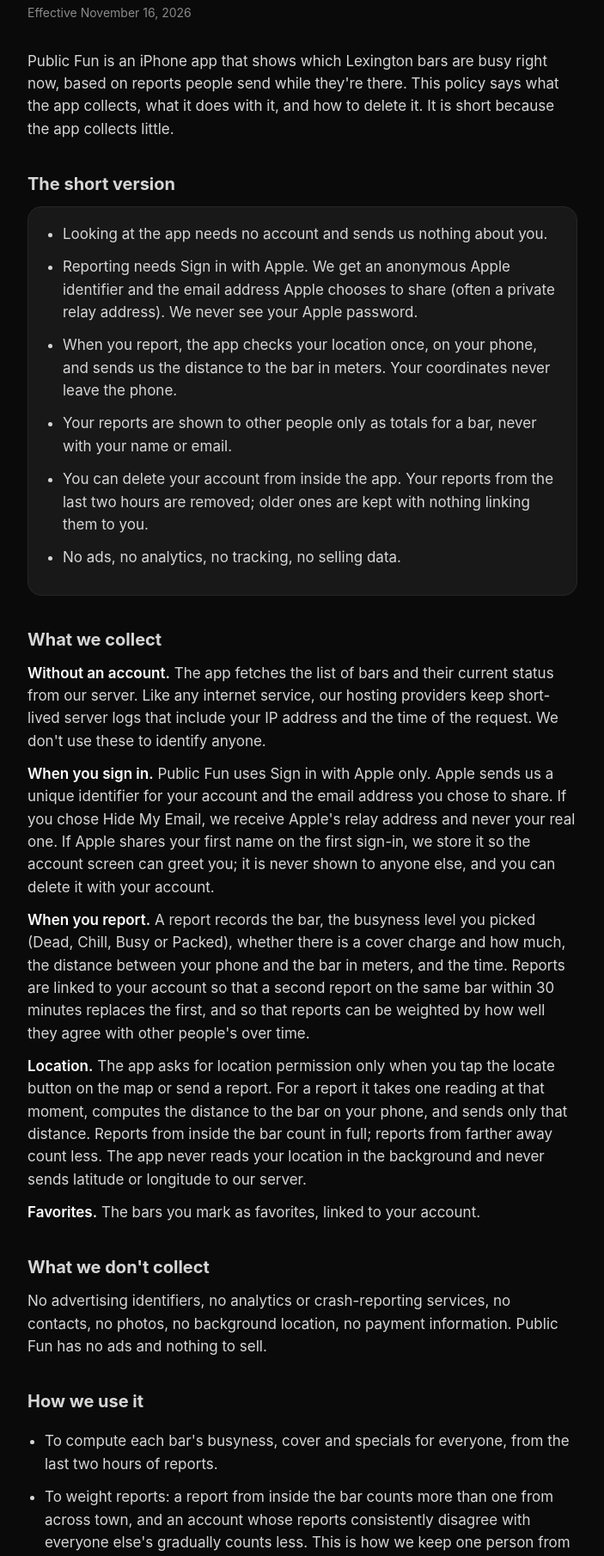
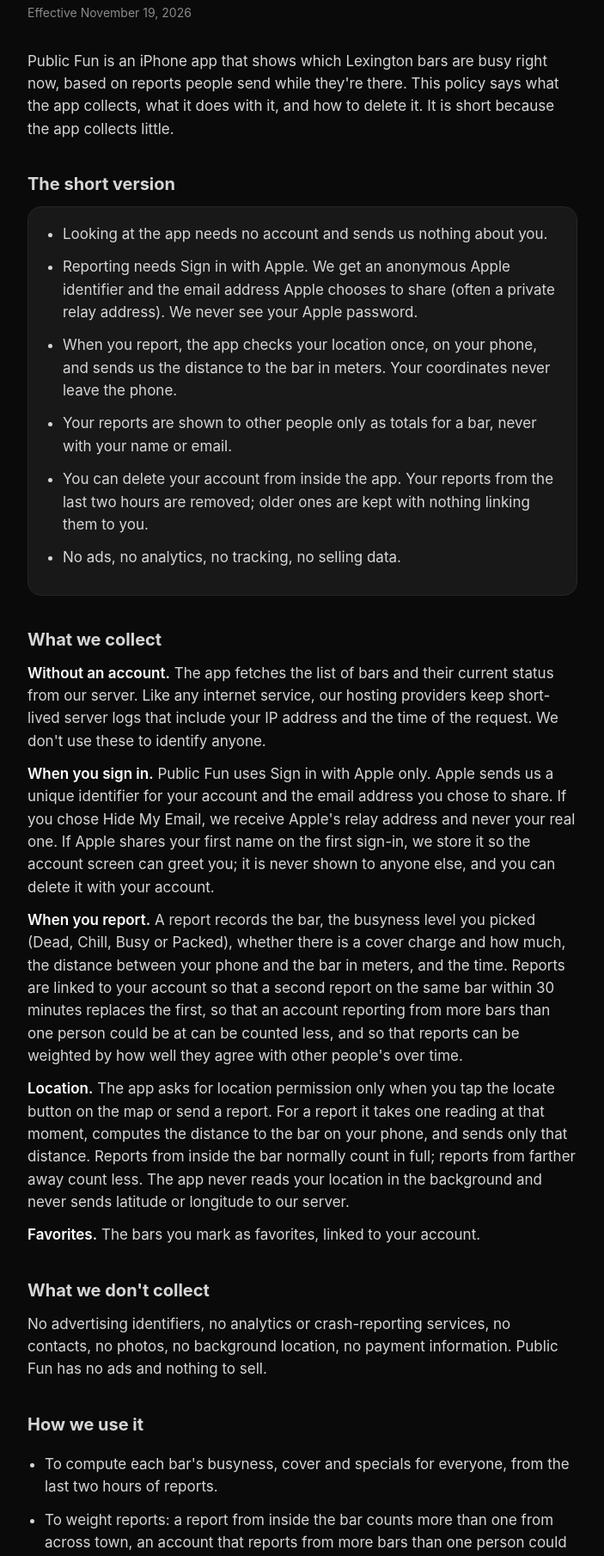
Before and after one commit to public-fun/public-fun.github.io, a plain HTML site: page privacy.html in a window 1280 px wide. Shown: the part 86-1896 px from the top of the page at 86% size, without its empty margins (288-991 px from the left). Drawn offline with Linux system fonts and the light colour scheme.

Commit message:
Privacy policy: accounts reporting from too many bars count less (effective Nov 19, 2026)

```diff
--- a/privacy.html
+++ b/privacy.html
@@ -32,7 +32,7 @@
 <body>
 <main>
   <h1>Public Fun privacy policy</h1>
-  <p class="meta">Effective November 16, 2026</p>
+  <p class="meta">Effective November 19, 2026</p>
 
   <p>Public Fun is an iPhone app that shows which Lexington bars are busy right now, based on reports people send while they're there. This policy says what the app collects, what it does with it, and how to delete it. It is short because the app collects little.</p>
 
@@ -51,8 +51,8 @@
   <h2>What we collect</h2>
   <p><strong>Without an account.</strong> The app fetches the list of bars and their current status from our server. Like any internet service, our hosting providers keep short-lived server logs that include your IP address and the time of the request. We don't use these to identify anyone.</p>
   <p><strong>When you sign in.</strong> Public Fun uses Sign in with Apple only. Apple sends us a unique identifier for your account and the email address you chose to share. If you chose Hide My Email, we receive Apple's relay address and never your real one. If Apple shares your first name on the first sign-in, we store it so the account screen can greet you; it is never shown to anyone else, and you can delete it with your account.</p>
-  <p><strong>When you report.</strong> A report records the bar, the busyness level you picked (Dead, Chill, Busy or Packed), whether there is a cover charge and how much, the distance between your phone and the bar in meters, and the time. Reports are linked to your account so that a second report on the same bar within 30 minutes replaces the first, and so that reports can be weighted by how well they agree with other people's over time.</p>
-  <p><strong>Location.</strong> The app asks for location permission only when you tap the locate button on the map or send a report. For a report it takes one reading at that moment, computes the distance to the bar on your phone, and sends only that distance. Reports from inside the bar count in full; reports from farther away count less. The app never reads your location in the background and never sends latitude or longitude to our server.</p>
+  <p><strong>When you report.</strong> A report records the bar, the busyness level you picked (Dead, Chill, Busy or Packed), whether there is a cover charge and how much, the distance between your phone and the bar in meters, and the time. Reports are linked to your account so that a second report on the same bar within 30 minutes replaces the first, so that an account reporting from more bars than one person could be at can be counted less, and so that reports can be weighted by how well they agree with other people's over time.</p>
+  <p><strong>Location.</strong> The app asks for location permission only when you tap the locate button on the map or send a report. For a report it takes one reading at that moment, computes the distance to the bar on your phone, and sends only that distance. Reports from inside the bar normally count in full; reports from farther away count less. The app never reads your location in the background and never sends latitude or longitude to our server.</p>
   <p><strong>Favorites.</strong> The bars you mark as favorites, linked to your account.</p>
 
   <h2>What we don't collect</h2>
@@ -61,7 +61,7 @@
   <h2>How we use it</h2>
   <ul>
     <li>To compute each bar's busyness, cover and specials for everyone, from the last two hours of reports.</li>
-    <li>To weight reports: a report from inside the bar counts more than one from across town, and an account whose reports consistently disagree with everyone else's gradually counts less. This is how we keep one person from making a bar look packed.</li>
+    <li>To weight reports: a report from inside the bar counts more than one from across town, an account that reports from more bars than one person could be at counts less for the next day, and an account whose reports consistently disagree with everyone else's gradually counts less. This is how we keep one person from making a bar look packed.</li>
     <li>To show you your own recent report on a bar and your favorites.</li>
     <li>To respond when you write to us.</li>
   </ul>
```
